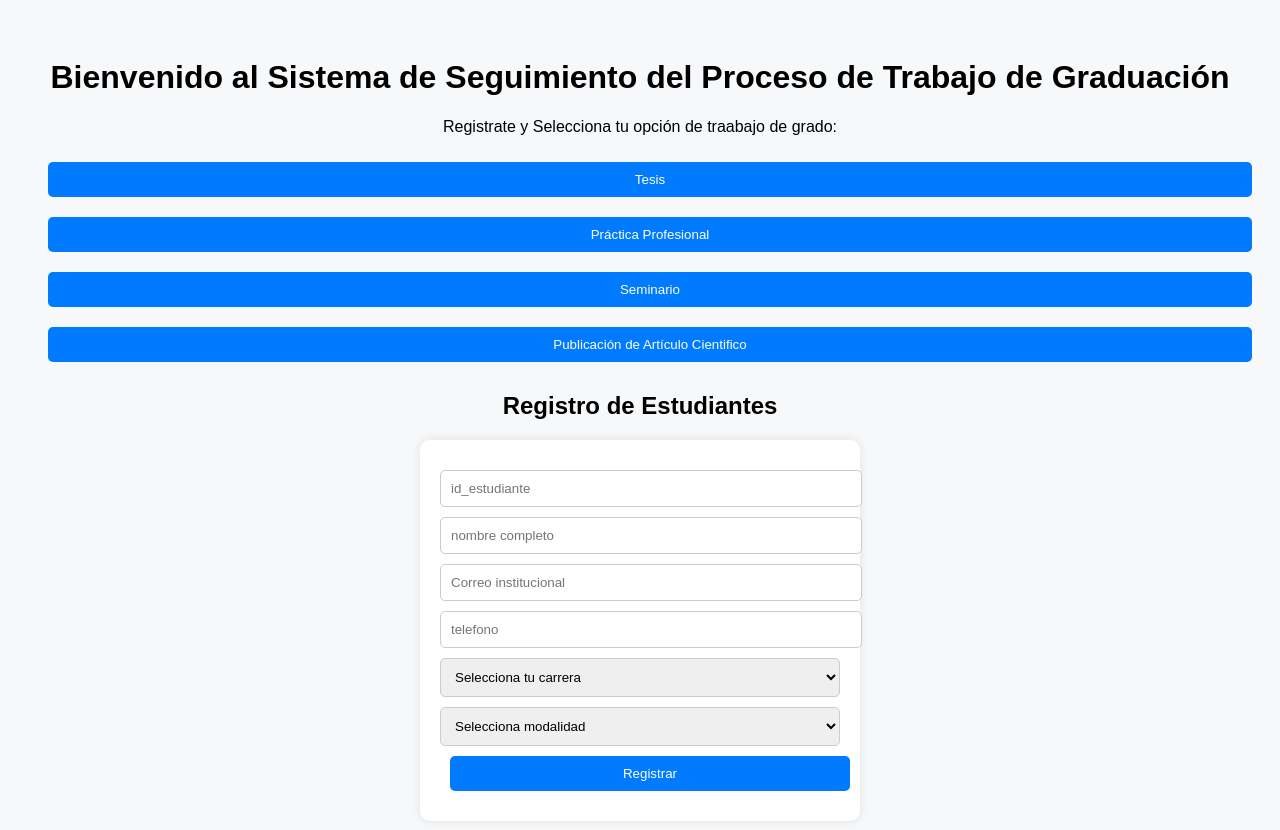
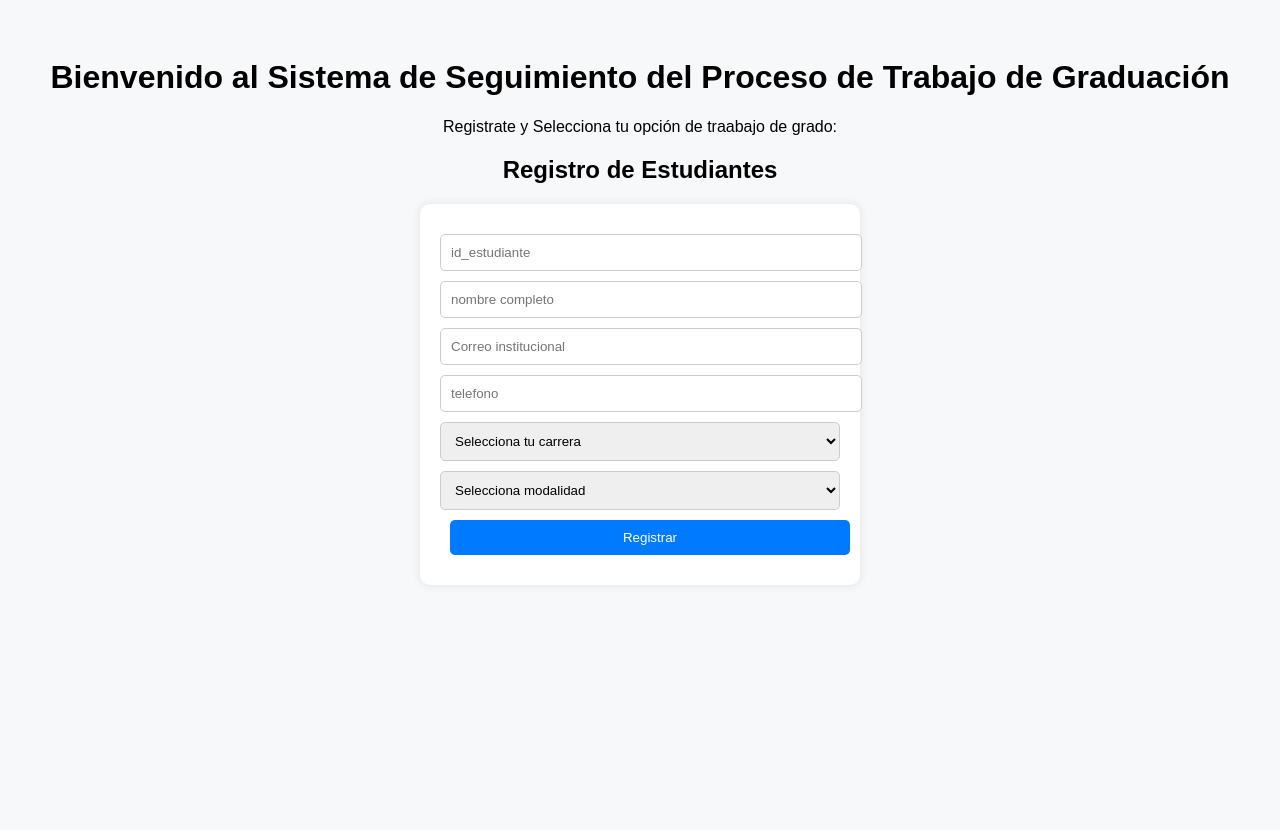
Before and after one commit to leydi-acosta96/app-seguimiento-para-trabajo-de-graduacion, a plain HTML site: page index.html in a window 1280 px wide. After the commit the page ends 800 px from the top, so only its background shows below. Drawn offline with Linux system fonts and the light colour scheme.

Commit message:
Update index.html

```diff
--- a/index.html
+++ b/index.html
@@ -11,11 +11,11 @@
   <p>Registrate y Selecciona tu opción de traabajo de grado:</p>
 
 
-  <!--> <button onclick="alert('Tesis seleccionada')">Tesis</button>
+  <!-- <button onclick="alert('Tesis seleccionada')">Tesis</button>
   <button onclick="alert('Práctica seleccionada')">Práctica Profesional</button>
   <button onclick="alert('Seminario seleccionado')">Seminario</button>
   <button onclick="alert('Seminario seleccionado')">Publicación de Artículo Cientifico</button>
-  <script src="script.js"></script> </!-->
+  <script src="script.js"></script> -->
 
   <style>
     body {
```
